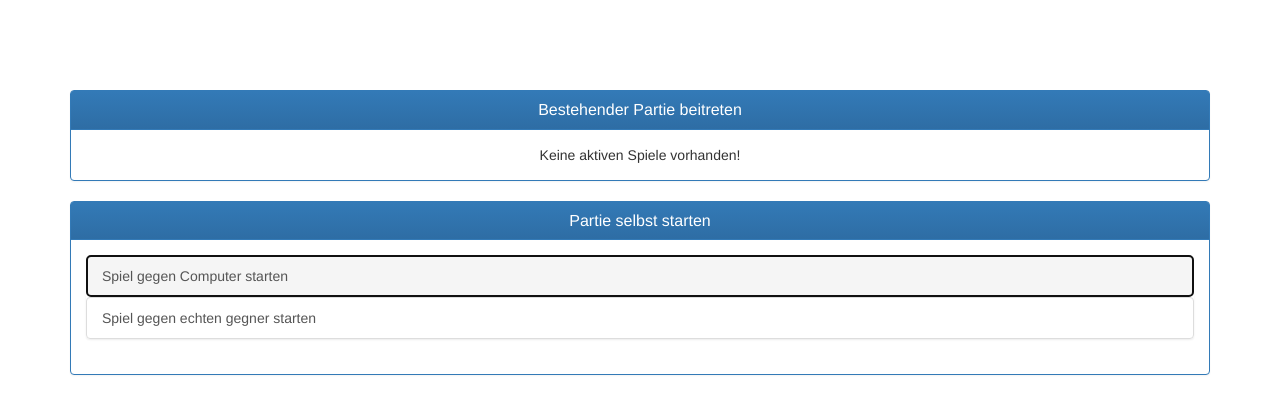
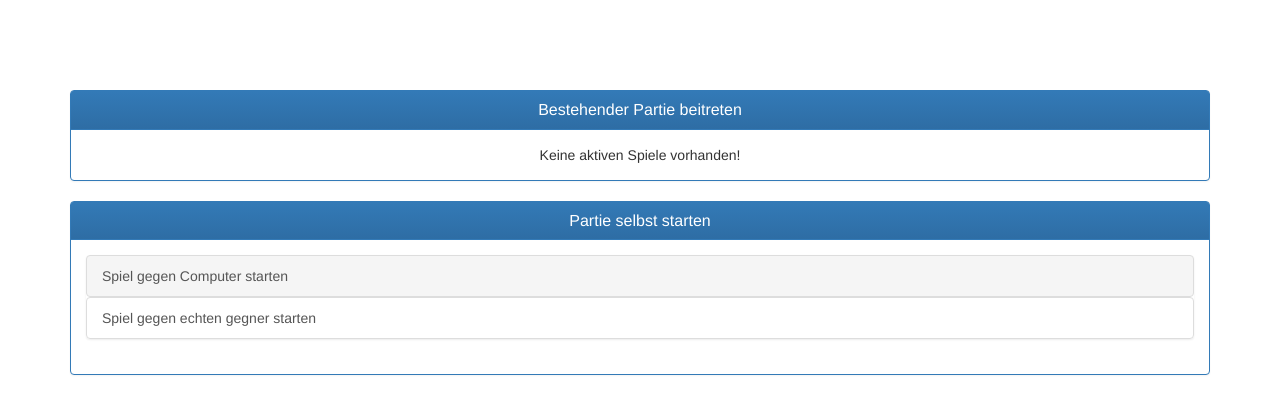
Before and after one commit to ya-kay/Schiffeversenken, a PHP site: page /include/findOpponent.php in a window 1280 px wide, with the restyled element focused. Shown: the top 414 px of the page. Run offline with PHP 8.4, Linux system fonts and the light colour scheme; the template is opened without the code that fills it, so the values that code supplies are empty.

Commit message:
change styles in find opponent

```diff
--- a/css/style.css
+++ b/css/style.css
@@ -8,3 +8,7 @@ body {
 table.placeShips {
     cursor: pointer;
 }
+
+button.list-group-item:focus{
+  outline: none;
+}
```
